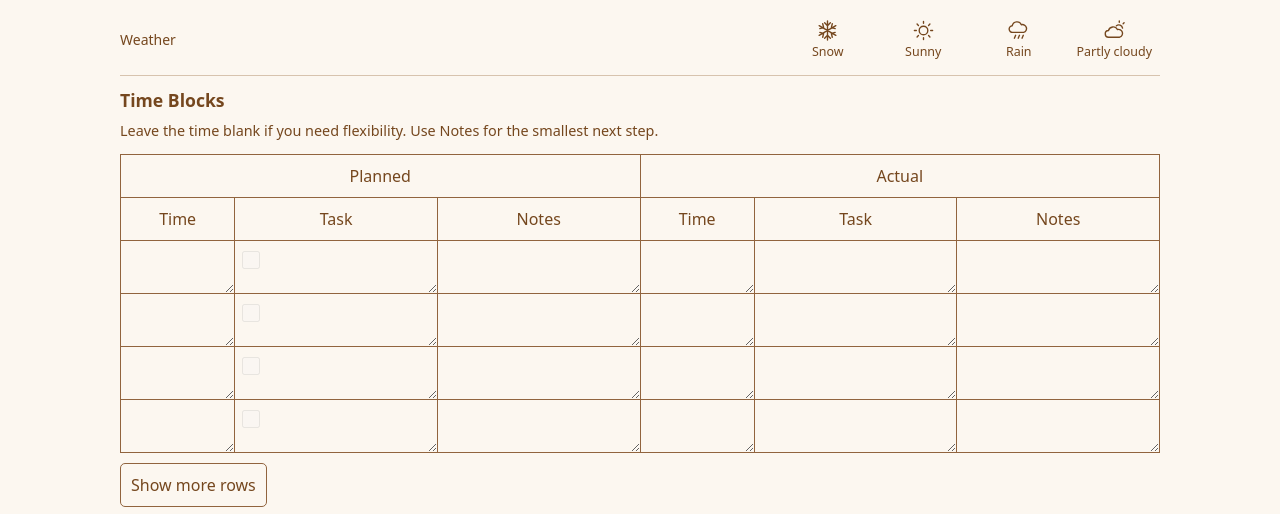
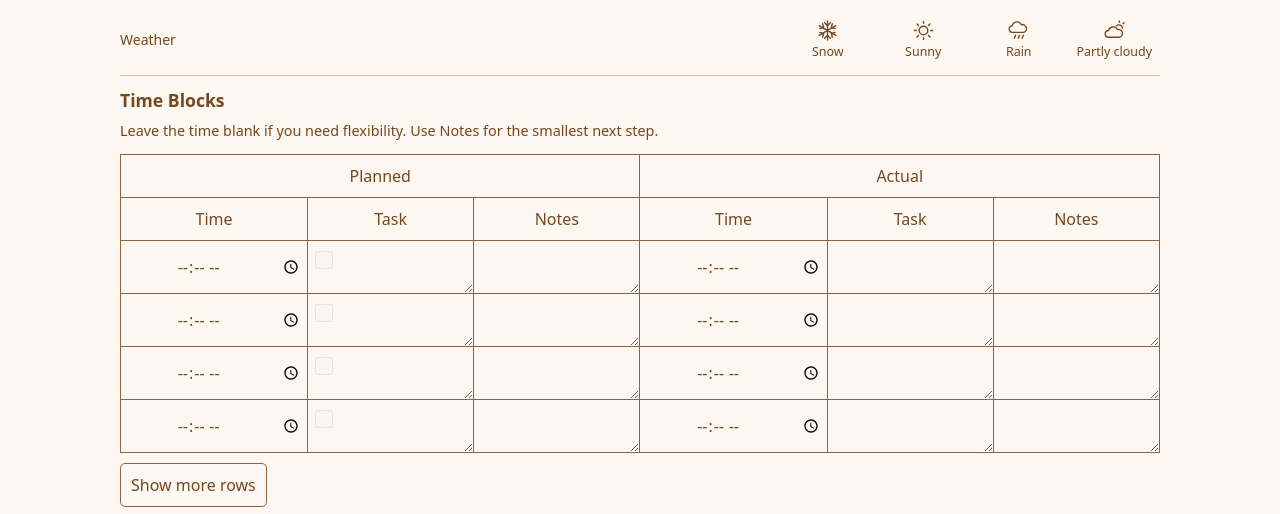
Before and after one commit to chloe0710610/qingdao-daily-planner, a plain HTML site: page index.html in a window 1280 px wide. Shown: the part 165-679 px from the top of the page. Drawn offline with Linux system fonts and the light colour scheme.

Commit message:
Use native time pickers for schedule blocks

```diff
--- a/index.html
+++ b/index.html
@@ -105,6 +105,9 @@ textarea{resize:none}
 .task-with-checkbox input{width:18px;height:18px;flex:none;margin:10px 0 0;accent-color:var(--ink)}
 .task-with-checkbox input:disabled{opacity:.45}
 .task-with-checkbox textarea{flex:1;min-width:0}
+table col:nth-child(1),table col:nth-child(4){width:18%!important}
+.block-time{display:block;width:100%;min-width:0;min-height:44px;box-sizing:border-box;padding:4px;text-align:center}
+@media(max-width:620px){table col:nth-child(1),table col:nth-child(4){width:32%!important}}
 </style>
 <main id="planner" data-view="plan">
 <header><div class="brand"><span>Qing Dao</span><h1>Daily Planner</h1></div><label class="date">Date <input id="date" type="date" aria-label="Date" required></label><label class="language-control"><span id="language-label">Language</span><select id="language" aria-labelledby="language-label"><option value="en" lang="en">English</option><option value="zh-Hant" lang="zh-Hant">繁體中文</option></select></label></header>
@@ -188,8 +191,14 @@ function addRow() {
   fields.forEach(({side, group, label}, column) => {
     const cell = tr.insertCell()
     cell.className = side
-    const input = document.createElement('textarea')
-    input.rows = 1
+    const isTime = label === 'Time'
+    const input = document.createElement(isTime ? 'input' : 'textarea')
+    if (isTime) {
+      input.type = 'time'
+      input.className = 'block-time'
+    } else {
+      input.rows = 1
+    }
     input.setAttribute('aria-label', group + ' block ' + (row + 1) + ' ' + label)
     input.addEventListener('input', () => {
       entry.cells[row * fields.length + column] = input.value
@@ -580,7 +589,13 @@ function load() {
   }
   visibleRows = Math.max(4,rowsUsed(entry))
   while (blockControls.length < visibleRows) addRow()
-  inputs.forEach((input, index) => { input.value = entry.cells[index] ?? '' })
+  inputs.forEach((input, index) => {
+    const value = entry.cells[index] ?? ''
+    if (input.classList.contains('block-time')) {
+      input.type = !value || /^(?:[01]\d|2[0-3]):[0-5]\d$/.test(value) ? 'time' : 'text'
+    }
+    input.value = value
+  })
   refreshBlocks()
   for (const input of recordInputs) {
     input.value = entry.record?.[input.dataset.record] ?? ''
```
